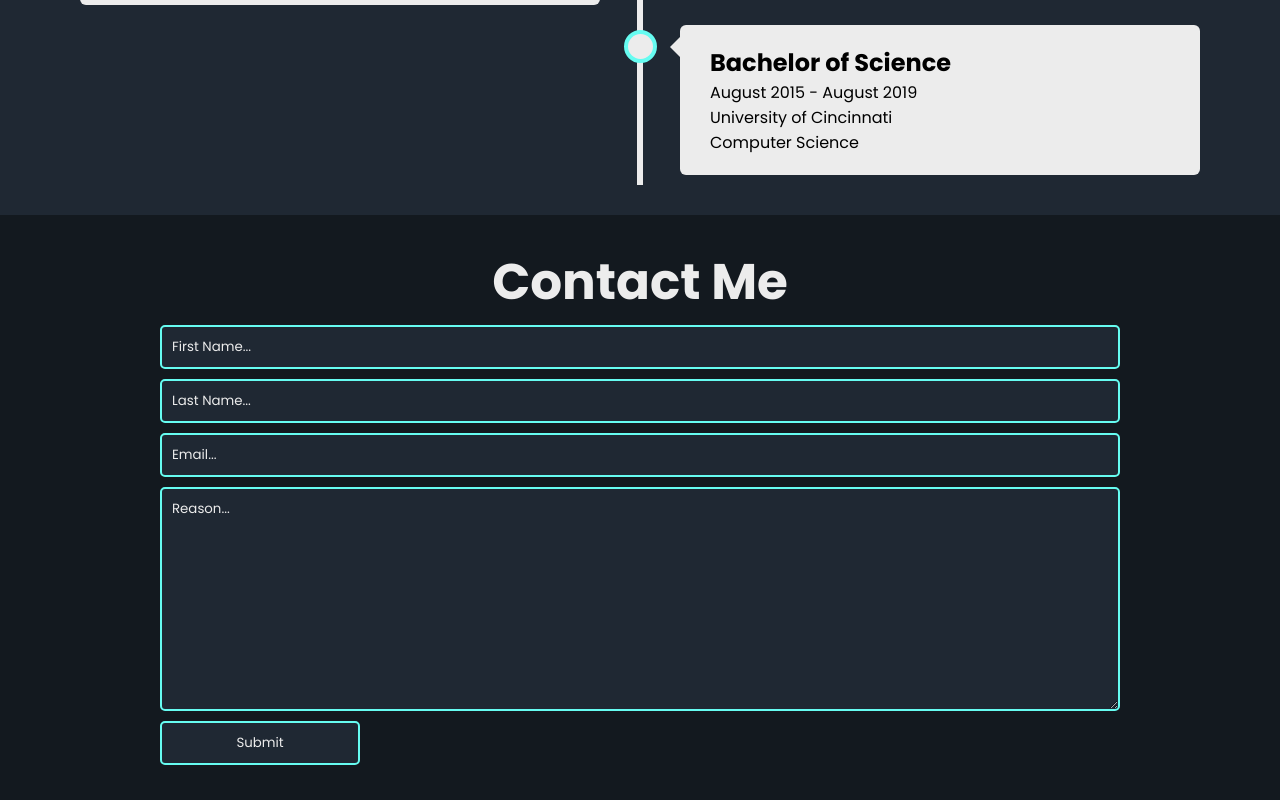
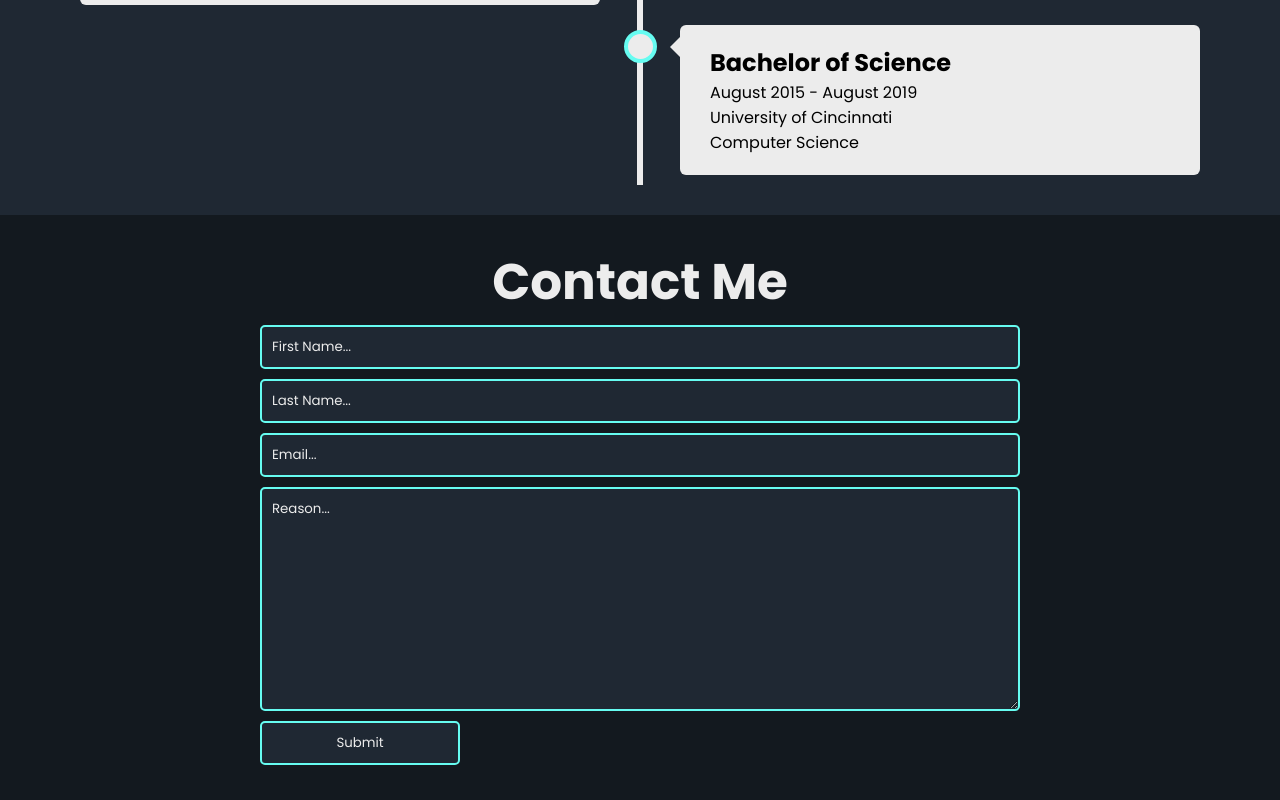
Before and after one commit to ptallo/personal_website, a React (Vite) app: page / in a window 1280 px wide. Shown: the part 2183-2983 px from the top of the page. Built offline with nearby package versions, Linux system fonts and the light colour scheme.

Commit message:
minor changes to contact me form

```diff
--- a/src/components/ContactMe/ContactMe.scss
+++ b/src/components/ContactMe/ContactMe.scss
@@ -13,7 +13,7 @@
 
     form {
         margin: 0 auto;
-        max-width: 1000px;
+        max-width: 800px;
         display: flex;
         flex-direction: column;
 
--- a/src/components/ContactMe/ContactMe.tsx
+++ b/src/components/ContactMe/ContactMe.tsx
@@ -16,7 +16,7 @@ export function ContactMe() {
     'reason': '',
   });
 
-  const handleChange = (event: React.FormEvent<HTMLInputElement>) => {
+  const handleChange = (event: React.FormEvent<HTMLInputElement> | React.ChangeEvent<HTMLTextAreaElement>) => {
     const name = event.currentTarget.name;
     const value = event.currentTarget.value;
     setInputs((values: InputsInterface) => ({ ...values, [name]: value }))
@@ -24,7 +24,7 @@ export function ContactMe() {
 
   const handleSubmit = (event: React.FormEvent) => {
     event.preventDefault();
-    alert(inputs);
+    alert(JSON.stringify(inputs));
   }
 
   return (
@@ -57,7 +57,6 @@ export function ContactMe() {
         />
 
         <textarea
-          type="text"
           name="reason"
           placeholder='Reason...'
           value={inputs.reason || ""}
```
